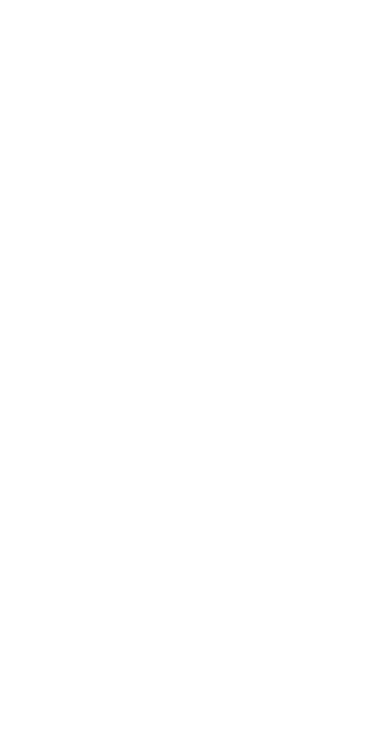
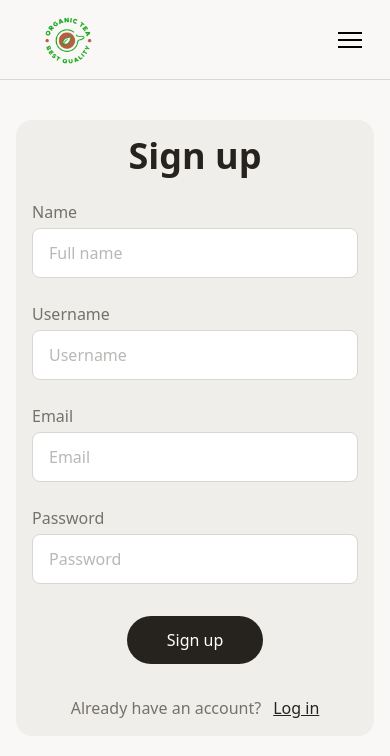
Before and after one commit to Wizardsmile1412/pawarit-personal-blog, a React (Vite) app: page /signup in a window 390 px wide. Before the commit this address had no page. Shown: the top 756 px of the page. Built offline with nearby package versions, Linux system fonts and the light colour scheme.

Commit message:
feat/SignupPage: add responsive sign-up page and navigation from landing page
- Implemented responsive design for the sign-up page
- Added navigation to the sign-up page via the sign-up button on the landing page

```diff
--- a/src/App.jsx
+++ b/src/App.jsx
@@ -2,6 +2,7 @@ import { BrowserRouter as Router, Routes, Route} from 'react-router-dom';
 import "./assets/Global.css";
 import LandingPage from './pages/LandingPage';
 import ViewPostPage from './pages/ViewPostPage';
+import SignupPage from './pages/SignupPage';
 
 
 
@@ -11,6 +12,7 @@ function App() {
       <Routes>
         <Route path='/' element={<LandingPage/>} />
         <Route path='/post/:postId' element={<ViewPostPage/>} />
+        <Route path='/signup' element={<SignupPage/>} />
       </Routes>
     </Router>
   )
--- a/src/components/PageContainer.jsx
+++ b/src/components/PageContainer.jsx
@@ -1,12 +1,14 @@
-import React from 'react';
-import { useState } from 'react';
-import '@/assets/Global.css';
-import coffeeHero from '@/assets/coffeeHero.jpg'
-import logo from '../assets/logo.png'
+import React from "react";
+import { useState } from "react";
+import { useNavigate } from "react-router-dom";
+import "@/assets/Global.css";
+import coffeeHero from "@/assets/coffeeHero.jpg";
+import logo from "../assets/logo.png";
 import { FaLinkedin, FaGithub, FaGoogle } from "react-icons/fa";
 
 export function Navbar() {
   const [mobileMenuOpen, setMobileMenuOpen] = useState(false);
+  const navigate = useNavigate();
 
   const toggleMobileMenu = () => {
     setMobileMenuOpen(!mobileMenuOpen);
@@ -23,20 +25,34 @@ export function Navbar() {
 
         {/* Desktop Navigation */}
         <div className="hidden md:flex items-center space-x-[8px]">
-          <a href="#" className="flex justify-center items-center w-[127px] h-[48px] bg-white text-black border border-[#75716B] text-[16px] text-center rounded-full
-          hover:shadow-lg hover:scale-105 transition duration-200">
-          {/* SVG Icon */}
-          <svg version="1.1"
-          id="Layer_1"
-          xmlns="http://www.w3.org/2000/svg"
-          xmlnsXlink="http://www.w3.org/1999/xlink"
-          viewBox="0 0 122.88 96.84"
-          className="w-5 h-5 fill-[#5E361C] mr-2">
-            <path className="st0" d="M31.96,0c14.08,0,26.03,12.61,30.29,30.11c-1.07,0.94-2.12,1.92-3.15,2.95c-9.36,9.36-15.11,20.63-16.82,31.26 c-1.2,7.41-0.44,14.53,2.38,20.54c-2.72,1.63-5.64,2.76-8.69,3.29c5.92-23.37,3.06-34.99-1.37-45.75 c-4.29-10.42-10.11-21.59-3.54-42.39C31.35,0.01,31.66,0,31.96,0L31.96,0z M115.57,26.95c12.48,12.48,8.59,36.61-8.69,53.89 c-15.95,15.95-37.73,20.49-50.8,11.29c20.71-12.34,26.9-22.58,31.38-33.32c4.33-10.4,8.12-22.42,27.47-32.47 C115.14,26.53,115.36,26.74,115.57,26.95L115.57,26.95z M53.98,90.46c-0.34-0.3-0.67-0.61-0.99-0.93 c-12.48-12.48-8.59-36.61,8.69-53.89c16.28-16.28,38.63-20.67,51.6-10.7C92.53,35.42,86.92,44.22,82.36,55.17 C78.08,65.43,73.45,78.58,53.98,90.46L53.98,90.46z M33.31,88.46c-0.45,0.03-0.9,0.04-1.35,0.04C14.31,88.5,0,68.69,0,44.25 C0,21.23,12.7,2.31,28.93,0.2c-7.27,22.08-5.01,32.27-0.5,43.23C32.66,53.72,38.68,66.29,33.31,88.46L33.31,88.46z"/>
+          <a
+            href="#"
+            className="flex justify-center items-center w-[127px] h-[48px] bg-white text-black border border-[#75716B] text-[16px] text-center rounded-full
+          hover:shadow-lg hover:scale-105 transition duration-200"
+          >
+            {/* SVG Icon */}
+            <svg
+              version="1.1"
+              id="Layer_1"
+              xmlns="http://www.w3.org/2000/svg"
+              xmlnsXlink="http://www.w3.org/1999/xlink"
+              viewBox="0 0 122.88 96.84"
+              className="w-5 h-5 fill-[#5E361C] mr-2"
+            >
+              <path
+                className="st0"
+                d="M31.96,0c14.08,0,26.03,12.61,30.29,30.11c-1.07,0.94-2.12,1.92-3.15,2.95c-9.36,9.36-15.11,20.63-16.82,31.26 c-1.2,7.41-0.44,14.53,2.38,20.54c-2.72,1.63-5.64,2.76-8.69,3.29c5.92-23.37,3.06-34.99-1.37-45.75 c-4.29-10.42-10.11-21.59-3.54-42.39C31.35,0.01,31.66,0,31.96,0L31.96,0z M115.57,26.95c12.48,12.48,8.59,36.61-8.69,53.89 c-15.95,15.95-37.73,20.49-50.8,11.29c20.71-12.34,26.9-22.58,31.38-33.32c4.33-10.4,8.12-22.42,27.47-32.47 C115.14,26.53,115.36,26.74,115.57,26.95L115.57,26.95z M53.98,90.46c-0.34-0.3-0.67-0.61-0.99-0.93 c-12.48-12.48-8.59-36.61,8.69-53.89c16.28-16.28,38.63-20.67,51.6-10.7C92.53,35.42,86.92,44.22,82.36,55.17 C78.08,65.43,73.45,78.58,53.98,90.46L53.98,90.46z M33.31,88.46c-0.45,0.03-0.9,0.04-1.35,0.04C14.31,88.5,0,68.69,0,44.25 C0,21.23,12.7,2.31,28.93,0.2c-7.27,22.08-5.01,32.27-0.5,43.23C32.66,53.72,38.68,66.29,33.31,88.46L33.31,88.46z"
+              />
             </svg>
-            Log in</a>
+            Log in
+          </a>
 
-          <a href="#" className="flex justify-center items-center w-[141px] h-[48px] bg-[#26231E] text-white border border-[#75716B] text-[16px] text-center rounded-full hover:scale-105 transition duration-200">Sign up</a>
+          <a
+            onClick={() => navigate("/signup")}
+            className="flex justify-center items-center w-[141px] h-[48px] bg-[#26231E] text-white border border-[#75716B] text-[16px] text-center rounded-full hover:scale-105 transition duration-200"
+          >
+            Sign up
+          </a>
         </div>
 
         {/* Mobile Hamburger Button */}
@@ -54,8 +70,18 @@ export function Navbar() {
       {mobileMenuOpen && (
         <div className="md:hidden w-full bg-[#F9F8F6] border-b border-[#DAD6D1] py-4 px-4">
           <div className="flex flex-col items-center space-y-4">
-            <a href="#" className="w-[80%] bg-white text-black border border-[#75716B] px-[40px] py-[12px] text-[16px] text-center rounded-full hover:shadow-lg hover:scale-105 transition duration-200">Log in</a>
-            <a href="#" className="w-[80%] bg-[#26231E] text-white border border-[#75716B] px-[40px] py-[12px] text-[16px] text-center rounded-full hover:scale-105 transition duration-200">Sign up</a>
+            <a
+              href="#"
+              className="w-[80%] bg-white text-black border border-[#75716B] px-[40px] py-[12px] text-[16px] text-center rounded-full hover:shadow-lg hover:scale-105 transition duration-200"
+            >
+              Log in
+            </a>
+            <a
+              onClick={() => navigate("/signup")}
+              className="w-[80%] bg-[#26231E] text-white border border-[#75716B] px-[40px] py-[12px] text-[16px] text-center rounded-full hover:scale-105 transition duration-200"
+            >
+              Sign up
+            </a>
           </div>
         </div>
       )}
@@ -69,27 +95,29 @@ export function HeroSection() {
       {/* 1.1) Quote Block */}
       <div className="flex flex-col justify-center text-center sm:text-left sm:w-[40%] w-full">
         <h1 className="text-4xl font-bold">
-        Coffee is more than a drink; it's a journey, a ritual, and a story in every cup.
+          Coffee is more than a drink; it's a journey, a ritual, and a story in
+          every cup.
         </h1>
         <p className="text-gray-600 my-8">
-          Embark on a journey through the world of coffee. Explore rich flavors, brewing secrets, and stories that awaken your senses every day.
+          Embark on a journey through the world of coffee. Explore rich flavors,
+          brewing secrets, and stories that awaken your senses every day.
         </p>
       </div>
 
       {/* 1.2) Picture */}
       <div className="w-full sm:w-[49%] flex justify-center">
         <img
-          src={coffeeHero} alt="Three portafilters"
+          src={coffeeHero}
+          alt="Three portafilters"
           className="w-full h-auto object-cover rounded-[16px]"
         />
       </div>
-
     </section>
   );
 }
 
-export function Footer(){
-  return(
+export function Footer() {
+  return (
     <footer className="w-full h-30 bg-[#EFEEEB] py-6 px-20 flex flex-col justify-around sm:flex-row sm:justify-between sm:items-center text-center">
       {/* Left: Social Media Section */}
       <div className="flex items-center gap-4 justify-center">
@@ -100,9 +128,12 @@ export function Footer(){
       </div>
 
       {/* Right: Home Page Link */}
-      <a href="/" className="text-[#43403B] font-medium hover:underline hover:underline-offset-2 hover:text-[#26231E]">
+      <a
+        href="/"
+        className="text-[#43403B] font-medium hover:underline hover:underline-offset-2 hover:text-[#26231E]"
+      >
         Home page
       </a>
     </footer>
-  )
-};
+  );
+}
--- /dev/null
+++ b/src/pages/SignupPage.jsx
@@ -0,0 +1,125 @@
+import { Navbar } from "../components/PageContainer";
+import { useState } from "react";
+
+function SignupPage() {
+  const [formData, setFormData] = useState({
+    name: "",
+    username: "",
+    email: "",
+    password: "",
+  });
+
+  const handleChange = (e) => {
+    const { name, value } = e.target;
+    setFormData((prevState) => ({
+      ...prevState,
+      [name]: value,
+    }));
+  };
+
+  const handleSubmit = (e) => {
+    e.preventDefault();
+    console.log("Form submitted:", formData);
+    // Add your authentication logic here
+  };
+
+  return (
+    <>
+      <Navbar />
+
+      <div className="flex justify-center items-start min-h-screen bg-[#F9F8F6]">
+        {/* Main container - wider on desktop, fixed width on mobile */}
+        <div className="flex flex-col items-center mx-4 m-10 sm:m-10 w-full max-w-sm sm:max-w-2xl">
+          {/* Form container */}
+          <div className="flex flex-col items-center p-4 sm:p-12 md:px-20 md:py-10 w-full bg-[#EFEEEB] rounded-2xl">
+            <h1 className="text-4xl font-semibold text-[#26231E] text-center mb-6 sm:mb-8">
+              Sign up
+            </h1>
+
+            <form
+              onSubmit={handleSubmit}
+              className="flex flex-col w-full gap-6"
+            >
+              <div className="flex flex-col gap-1">
+                <label className="text-base font-medium text-[#75716B]">
+                  Name
+                </label>
+                <input
+                  type="text"
+                  name="name"
+                  value={formData.name}
+                  onChange={handleChange}
+                  placeholder="Full name"
+                  className="p-3 pl-4 border border-[#DAD6D1] rounded-lg bg-white text-base font-medium text-[#75716B] focus:outline-none focus:ring-1 focus:ring-[#26231E]"
+                />
+              </div>
+
+              <div className="flex flex-col gap-1">
+                <label className="text-base font-medium text-[#75716B]">
+                  Username
+                </label>
+                <input
+                  type="text"
+                  name="username"
+                  value={formData.username}
+                  onChange={handleChange}
+                  placeholder="Username"
+                  className="p-3 pl-4 border border-[#DAD6D1] rounded-lg bg-white text-base font-medium text-[#75716B] focus:outline-none focus:ring-1 focus:ring-[#26231E]"
+                />
+              </div>
+
+              <div className="flex flex-col gap-1">
+                <label className="text-base font-medium text-[#75716B]">
+                  Email
+                </label>
+                <input
+                  type="email"
+                  name="email"
+                  value={formData.email}
+                  onChange={handleChange}
+                  placeholder="Email"
+                  className="p-3 pl-4 border border-[#DAD6D1] rounded-lg bg-white text-base font-medium text-[#75716B] focus:outline-none focus:ring-1 focus:ring-[#26231E]"
+                />
+              </div>
+
+              <div className="flex flex-col gap-1">
+                <label className="text-base font-medium text-[#75716B]">
+                  Password
+                </label>
+                <input
+                  type="password"
+                  name="password"
+                  value={formData.password}
+                  onChange={handleChange}
+                  placeholder="Password"
+                  className="p-3 pl-4 border border-[#DAD6D1] rounded-lg bg-white text-base font-medium text-[#75716B] focus:outline-none focus:ring-1 focus:ring-[#26231E]"
+                />
+              </div>
+
+              <button
+                type="submit"
+                className="mt-2 py-3 px-10 bg-[#26231E] text-white font-medium rounded-full w-fit self-center hover:bg-[#3a3630] transition-colors"
+              >
+                Sign up
+              </button>
+
+              <div className="flex justify-center items-center gap-3 mt-2">
+                <span className="text-base text-[#75716B]">
+                  Already have an account?
+                </span>
+                <a
+                  href="#"
+                  className="text-base font-medium text-[#26231E] underline"
+                >
+                  Log in
+                </a>
+              </div>
+            </form>
+          </div>
+        </div>
+      </div>
+    </>
+  );
+}
+
+export default SignupPage;
```
Also changed, not shown: src/pages/ViewPostPage.jsx (+21 -17 lines).
